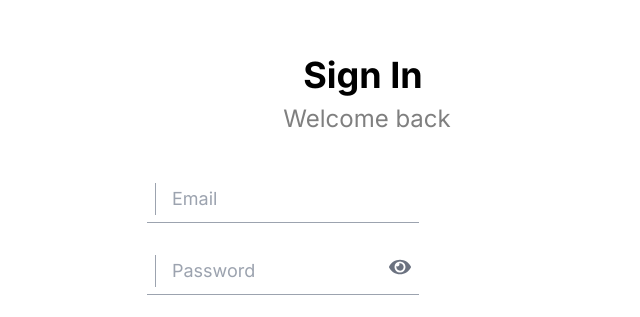
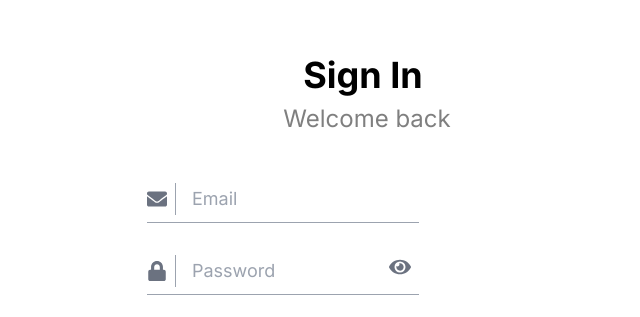
Before and after one commit to zimasa-hub/consumer-frontend, a Next.js app: page /registration/signin in a window 1280 px wide. Shown: the part 128-445 px from the top of the page, without its empty margins (277-917 px from the left). Built offline with nearby package versions, Linux system fonts and the light colour scheme.

Commit message:
update nutrient-goal.tsx, signin.tsx and signup.tsx

```diff
--- a/src/app/dashboard/[page]/nutrient-goal.tsx
+++ b/src/app/dashboard/[page]/nutrient-goal.tsx
@@ -191,7 +191,7 @@ export default function NutrientGoal() {
   return (
     <div className="flex flex-col min-h-screen bg-gray-50 font-plusJakarta mb-[4rem] overflow-y-auto ">
       <h2 className="flex mt-4 ml-4 items-start justify-start">
-        <Link href="/previous-page">
+        <Link href="/dashboard/nutrition">
           <FaArrowLeft className="text-gray-600 hover:text-gray-800 font-bold mr-2 mt-[0.1rem]" />
         </Link>
         Set Nutrient Goal
--- a/src/app/registration/[page]/signin.tsx
+++ b/src/app/registration/[page]/signin.tsx
@@ -54,7 +54,9 @@ export default function SignIn() {
         <div className="flex flex-col ml-[3rem] mt-[2rem] lg:mx-8 space-y-6">
           {/* Email Address */}
           <div className="flex items-center border-b border-gray-400 ml-2 w-full h-[3rem] max-w-[17rem]">
-            <FaEnvelope className="text-gray-500 mr-2" />
+          <FaEnvelope className="text-gray-500 mr-2 shrink-0 text-xl" />
+
+
             <div className="border-r border-gray-400 h-8 mr-2"></div>
             <input
               type="email"
@@ -67,7 +69,7 @@ export default function SignIn() {
 
           {/* Password */}
           <div className="flex items-center border-b border-gray-400 relative ml-2 w-full h-[3rem] max-w-[17rem]">
-            <FaLock className="text-gray-500 mr-2" />
+            <FaLock className="text-gray-500 mr-2 shrink-0 text-xl" />
             <div className="border-r border-gray-400 h-8 mr-2"></div>
             <input
               type={showpasswordHash ? "text" : "password"}
--- a/src/app/registration/[page]/signup.tsx
+++ b/src/app/registration/[page]/signup.tsx
@@ -93,7 +93,7 @@ export default function SignUp() {
         <div className="flex flex-col ml-[3rem] mt-[2rem] lg:mx-8 space-y-6">
           {/* Username */}
           <div className="flex items-center border-b border-gray-400 ml-2 w-full h-[3rem] max-w-[17rem]">
-            <FaUser className="text-gray-500 mr-2" />
+            <FaUser className="text-gray-500 mr-2 shrink-0 text-xl" />
             <div className="border-r border-gray-400 h-8 mr-2"></div>
             <input
               type="text"
@@ -155,7 +155,7 @@ export default function SignUp() {
 
           {/* Email */}
           <div className="flex items-center border-b border-gray-400 ml-2 w-full h-[3rem] max-w-[17rem]">
-            <FaEnvelope className="text-gray-500 mr-2" />
+            <FaEnvelope className="text-gray-500 mr-2 shrink-0 text-xl" />
             <div className="border-r border-gray-400 h-8 mr-2"></div>
             <input
               type="email"
@@ -168,7 +168,7 @@ export default function SignUp() {
 
           {/* Password */}
           <div className="flex items-center border-b border-gray-400 relative ml-2 w-full h-[3rem] max-w-[17rem]">
-            <FaLock className="text-gray-500 mr-2" />
+            <FaLock className="text-gray-500 mr-2 shrink-0 text-xl" />
             <div className="border-r border-gray-400 h-8 mr-2"></div>
             <input
               type={showPassword ? "text" : "password"}
@@ -186,7 +186,7 @@ export default function SignUp() {
 
           {/* Confirm Password */}
           <div className="flex items-center border-b border-gray-400 relative ml-2 w-full h-[3rem] max-w-[17rem]">
-            <FaLock className="text-gray-500 mr-2" />
+            <FaLock className="text-gray-500 mr-2 shrink-0 text-xl" />
             <div className="border-r border-gray-400 h-8 mr-2"></div>
             <input
               type={showConfirmPassword ? "text" : "password"}
```
